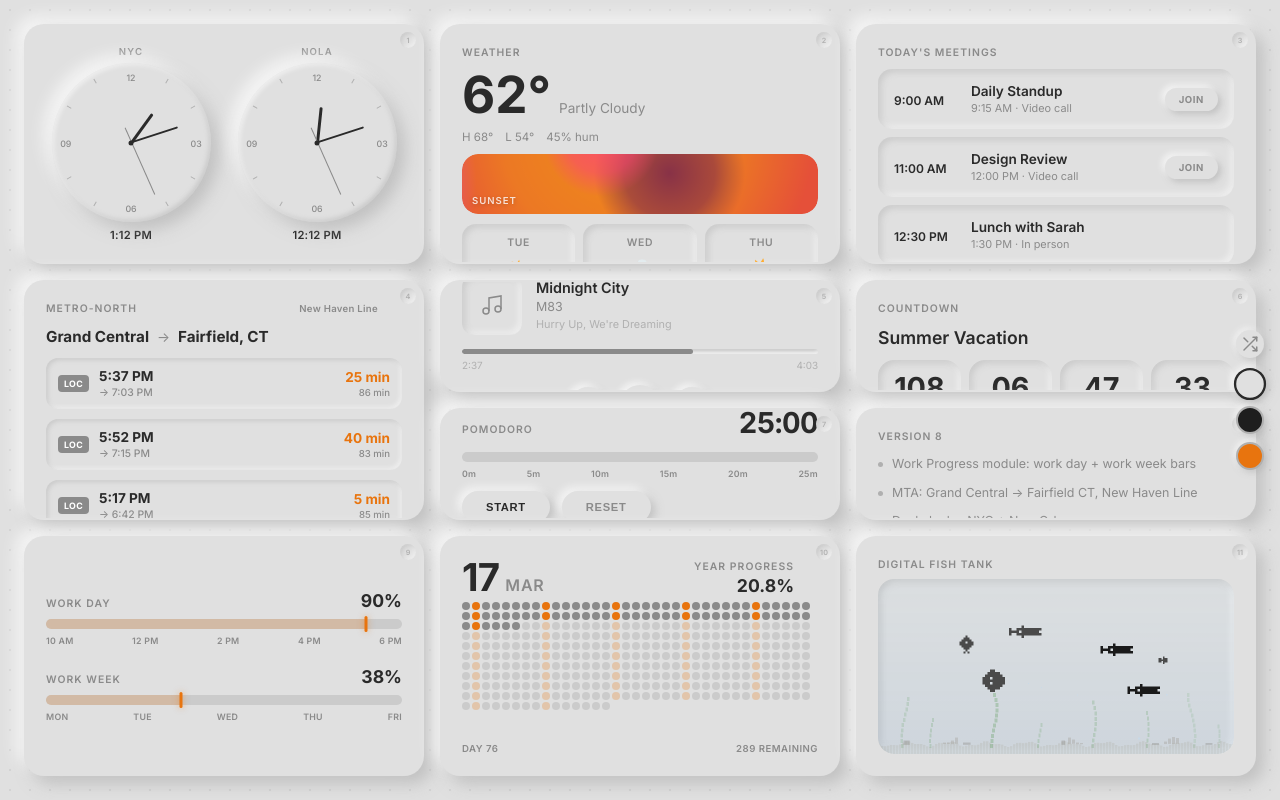
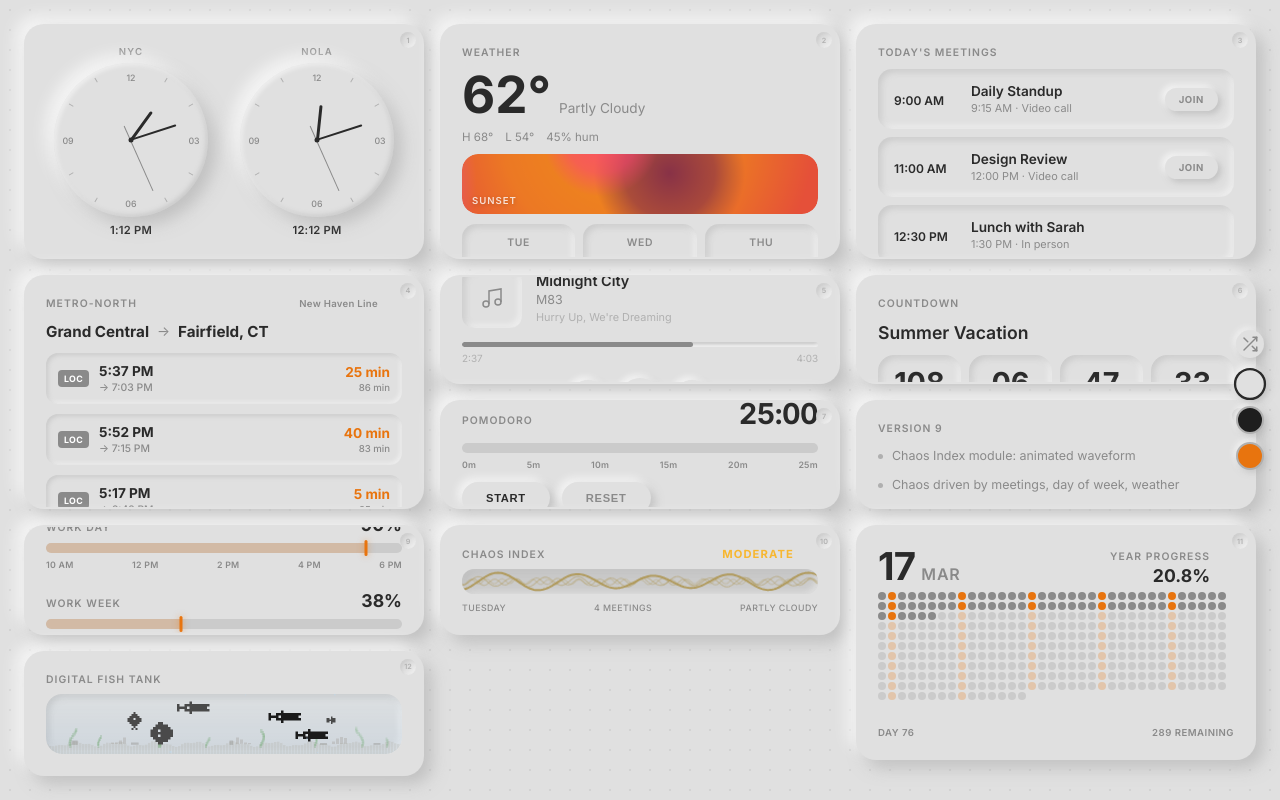
Before and after one commit to justincolt/dashboard, a React (Vite) app: page / in a window 1280 px wide. Built offline with nearby package versions, Linux system fonts and the light colour scheme.

Commit message:
Add Chaos Index module: animated waveform driven by meetings, day, weather
Co-Authored-By: Claude Opus 4.6 <noreply@anthropic.com>

```diff
--- a/src/App.jsx
+++ b/src/App.jsx
@@ -12,6 +12,7 @@ import VersionBadge from './components/VersionBadge/VersionBadge'
 import YearProgress from './components/YearProgress/YearProgress'
 import FishTank from './components/FishTank/FishTank'
 import WorkProgress from './components/WorkProgress/WorkProgress'
+import ChaosWave from './components/ChaosWave/ChaosWave'
 
 const MODULES = {
   clock: { component: Clock, label: 'Clock' },
@@ -25,24 +26,27 @@ const MODULES = {
   yearProgress: { component: YearProgress, label: 'Year Progress' },
   fishTank: { component: FishTank, label: 'Fish Tank' },
   workProgress: { component: WorkProgress, label: 'Work Progress' },
+  chaosWave: { component: ChaosWave, label: 'Chaos Wave' },
 }
 
-const DEFAULT_ORDER = ['clock', 'weather', 'meetings', 'mta', 'nowPlaying', 'countdown', 'pomodoro', 'version', 'workProgress', 'yearProgress', 'fishTank']
+const DEFAULT_ORDER = ['clock', 'weather', 'meetings', 'mta', 'nowPlaying', 'countdown', 'pomodoro', 'version', 'workProgress', 'chaosWave', 'yearProgress', 'fishTank']
 const DEFAULT_SIZES = {
-  clock: { col: 2, row: 2 },
-  weather: { col: 2, row: 2 },
-  countdown: { col: 2, row: 1 },
-  meetings: { col: 2, row: 2 },
-  mta: { col: 2, row: 2 },
-  nowPlaying: { col: 2, row: 1 },
-  version: { col: 2, row: 1 },
-  pomodoro: { col: 2, row: 1 },
+  clock:        { col: 2, row: 2 },
+  weather:      { col: 2, row: 2 },
+  countdown:    { col: 2, row: 1 },
+  meetings:     { col: 2, row: 2 },
+  mta:          { col: 2, row: 2 },
+  nowPlaying:   { col: 2, row: 1 },
+  version:      { col: 2, row: 1 },
+  pomodoro:     { col: 2, row: 1 },
   yearProgress: { col: 2, row: 2 },
-  fishTank: { col: 2, row: 2 },
-  workProgress: { col: 2, row: 2 },
+  fishTank:     { col: 2, row: 2 },
+  workProgress: { col: 2, row: 1 },  // 2×1 to make room for chaosWave
+  chaosWave:    { col: 2, row: 1 },
+  // 6×(2×2) + 6×(2×1) = 24+12 = 36 = 6×6 ✓
 }
 
-const LAYOUT_VERSION = 5 // bump to reset saved sizes/order
+const LAYOUT_VERSION = 6 // bump to reset saved sizes/order
 const GRID_COLS = 6
 const THEMES = ['light', 'dark', 'orange']
 
--- /dev/null
+++ b/src/components/ChaosWave/ChaosWave.jsx
@@ -0,0 +1,130 @@
+import { useRef, useEffect } from 'react'
+import styles from './ChaosWave.module.css'
+import { meetings, weather } from '../../data/mockData'
+
+const DAY_SCORES = [0, 1, 2, 3, 2, 1, 0] // Sun Mon Tue Wed Thu Fri Sat
+const DAY_NAMES = ['Sunday', 'Monday', 'Tuesday', 'Wednesday', 'Thursday', 'Friday', 'Saturday']
+
+function getWeatherScore(condition) {
+  const c = condition.toLowerCase()
+  if (c.includes('storm') || c.includes('thunder')) return 1
+  if (c.includes('rain') || c.includes('shower')) return 0.75
+  if (c.includes('overcast') || (c.includes('cloud') && !c.includes('partly'))) return 0.5
+  if (c.includes('partly')) return 0.3
+  return 0.1
+}
+
+function computeChaos() {
+  const day = new Date().getDay()
+  const dayScore = DAY_SCORES[day] / 3
+  const meetingScore = Math.min(meetings.length / 5, 1)
+  const weatherScore = getWeatherScore(weather.current.condition)
+  const chaos = dayScore * 0.4 + meetingScore * 0.35 + weatherScore * 0.25
+  return { chaos, day, meetingCount: meetings.length, condition: weather.current.condition }
+}
+
+function chaosLabel(c) {
+  if (c < 0.2) return 'CALM'
+  if (c < 0.45) return 'LOW'
+  if (c < 0.65) return 'MODERATE'
+  if (c < 0.82) return 'HIGH'
+  return 'CRITICAL'
+}
+
+export default function ChaosWave() {
+  const canvasRef = useRef(null)
+  const animRef = useRef(null)
+  const tRef = useRef(0)
+  const { chaos, day, meetingCount, condition } = computeChaos()
+  const label = chaosLabel(chaos)
+
+  useEffect(() => {
+    const canvas = canvasRef.current
+    if (!canvas) return
+    const ctx = canvas.getContext('2d')
+    let cssW = 0, cssH = 0
+
+    const resize = () => {
+      const rect = canvas.getBoundingClientRect()
+      cssW = rect.width
+      cssH = rect.height
+      const dpr = window.devicePixelRatio || 1
+      canvas.width = cssW * dpr
+      canvas.height = cssH * dpr
+    }
+
+    const draw = () => {
+      if (!cssW || !cssH) { animRef.current = requestAnimationFrame(draw); return }
+
+      const dpr = window.devicePixelRatio || 1
+      ctx.clearRect(0, 0, cssW * dpr, cssH * dpr)
+
+      tRef.current += 0.006 + chaos * 0.022
+      const t = tRef.current
+
+      const numWaves = Math.ceil(1 + chaos * 4)
+      const baseAmp = cssH * 0.12 + chaos * cssH * 0.28
+
+      ctx.save()
+      ctx.scale(dpr, dpr)
+
+      for (let w = 0; w < numWaves; w++) {
+        const phaseOffset = (w / numWaves) * Math.PI * 1.5
+        const freqMult = 1 + w * (0.6 + chaos * 1.2)
+        const ampScale = 1 / (w * 0.7 + 1)
+        const alpha = w === 0 ? 0.9 : 0.5 - w * 0.08
+
+        // teal (#4ecdc4) → orange (#e8740e) as chaos increases
+        const r = Math.round(78 + (232 - 78) * chaos)
+        const g = Math.round(205 + (116 - 205) * chaos)
+        const b = Math.round(196 + (14 - 196) * chaos)
+
+        ctx.beginPath()
+        ctx.lineWidth = w === 0 ? 2 : 1.2
+        ctx.strokeStyle = `rgba(${r},${g},${b},${alpha})`
+
+        for (let x = 0; x <= cssW; x += 1.5) {
+          const xNorm = x / cssW
+          const freq = (1.5 + chaos * 2.5) * freqMult
+          const y = cssH / 2
+            + Math.sin(t * freq * 1.8 + xNorm * Math.PI * freq * 3 + phaseOffset) * baseAmp * ampScale
+            + (chaos > 0.5 ? Math.sin(t * freq * 3.1 + xNorm * Math.PI * 7 + phaseOffset * 2) * baseAmp * 0.2 * ampScale : 0)
+
+          if (x === 0) ctx.moveTo(x, y)
+          else ctx.lineTo(x, y)
+        }
+        ctx.stroke()
+      }
+
+      ctx.restore()
+      animRef.current = requestAnimationFrame(draw)
+    }
+
+    const ro = new ResizeObserver(resize)
+    ro.observe(canvas)
+    resize()
+    animRef.current = requestAnimationFrame(draw)
+
+    return () => {
+      cancelAnimationFrame(animRef.current)
+      ro.disconnect()
+    }
+  }, [chaos])
+
+  return (
+    <div className={styles.chaos}>
+      <div className={styles.header}>
+        <span className={styles.label}>Chaos Index</span>
+        <span className={styles.level} data-level={label.toLowerCase()}>{label}</span>
+      </div>
+      <div className={styles.canvasWrap}>
+        <canvas ref={canvasRef} className={styles.canvas} />
+      </div>
+      <div className={styles.factors}>
+        <span>{DAY_NAMES[day]}</span>
+        <span>{meetingCount} meetings</span>
+        <span>{condition}</span>
+      </div>
+    </div>
+  )
+}
--- /dev/null
+++ b/src/components/ChaosWave/ChaosWave.module.css
@@ -0,0 +1,60 @@
+.chaos {
+  display: flex;
+  flex-direction: column;
+  gap: 8px;
+  height: 100%;
+}
+
+.header {
+  display: flex;
+  justify-content: space-between;
+  align-items: baseline;
+  padding-right: 24px;
+}
+
+.label {
+  font-size: 0.65rem;
+  font-weight: 600;
+  text-transform: uppercase;
+  letter-spacing: 0.1em;
+  color: var(--text-dim);
+}
+
+.level {
+  font-size: 0.7rem;
+  font-weight: 700;
+  letter-spacing: 0.1em;
+}
+
+.level[data-level="calm"]     { color: #4ecdc4; }
+.level[data-level="low"]      { color: #4ecdc4; }
+.level[data-level="moderate"] { color: #f7b731; }
+.level[data-level="high"]     { color: #e8740e; }
+.level[data-level="critical"] { color: #e74c3c; }
+
+.canvasWrap {
+  flex: 1;
+  min-height: 0;
+  border-radius: 12px;
+  overflow: hidden;
+  background: var(--inset-dark);
+  box-shadow:
+    inset 3px 3px 8px var(--inset-dark),
+    inset -2px -2px 6px var(--inset-light);
+}
+
+.canvas {
+  width: 100%;
+  height: 100%;
+  display: block;
+}
+
+.factors {
+  display: flex;
+  justify-content: space-between;
+  font-size: 0.55rem;
+  font-weight: 500;
+  color: var(--text-dim);
+  text-transform: uppercase;
+  letter-spacing: 0.05em;
+}
--- a/src/version.js
+++ b/src/version.js
@@ -1,9 +1,9 @@
-export const VERSION = '8'
+export const VERSION = '9'
 export const CHANGES = [
+  'Chaos Index module: animated waveform',
+  'Chaos driven by meetings, day of week, weather',
   'Work Progress module: work day + work week bars',
+  'Responsive layout for tablet & mobile',
   'MTA: Grand Central → Fairfield CT, New Haven Line',
-  'Dual clocks: NYC + New Orleans',
-  'Year progress dot grid with Friday highlights',
   'Digital Fish Tank with pixel art fish',
-  'Responsive layout for tablet & mobile',
 ]
```
Also changed, not shown: 5 other files (tests, documents, lock files or other folders).
